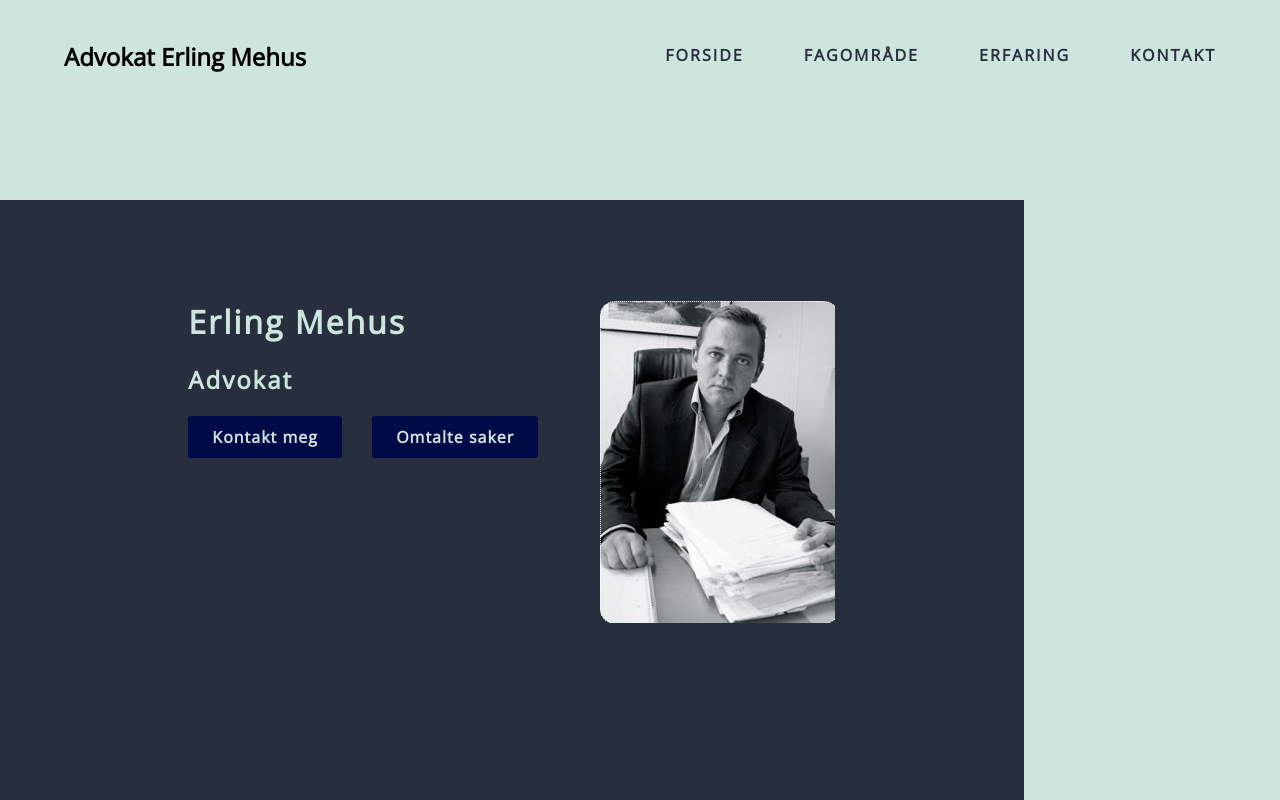
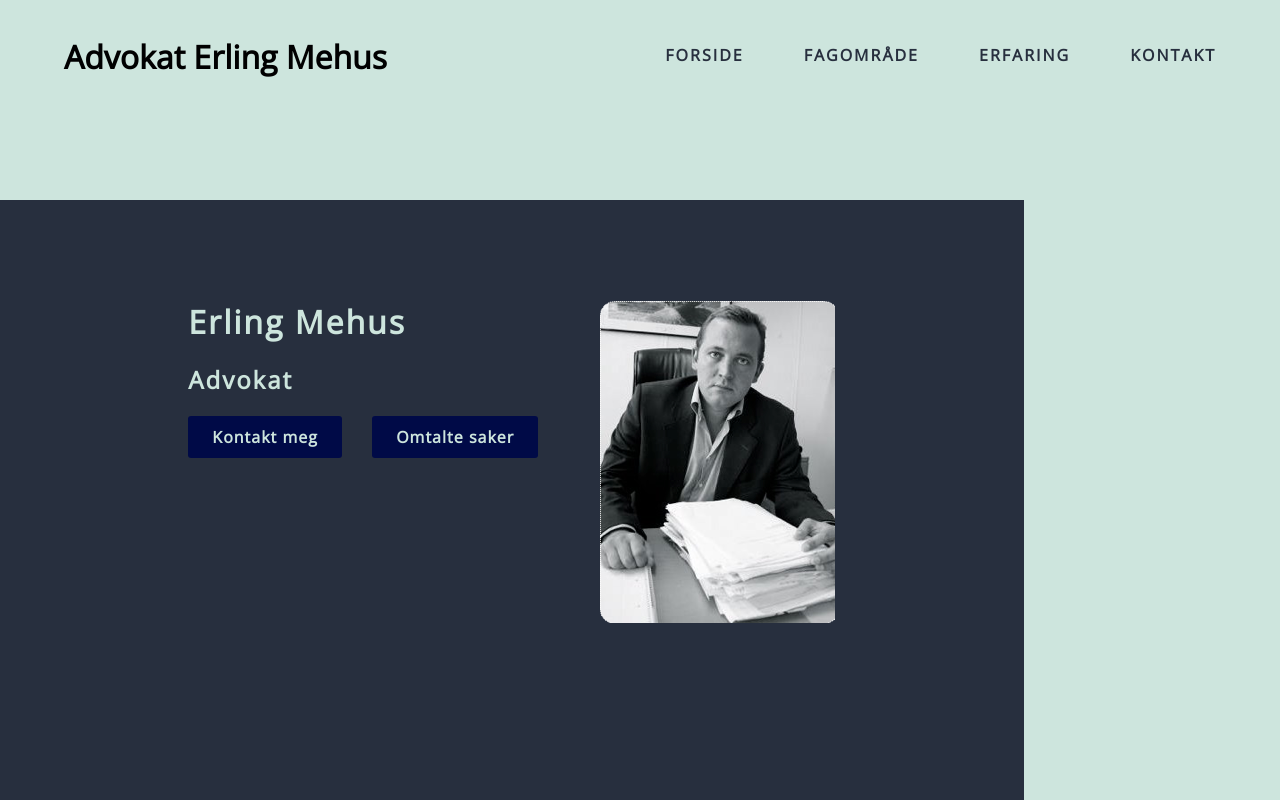
Before and after one commit to maf256/advokatmehus, a Next.js app: page / in a window 1280 px wide. Shown: the top 800 px of the page. Built offline with nearby package versions, Linux system fonts and the light colour scheme.

Commit message:
Fixed Header name

```diff
--- /dev/null
+++ b/components/Footer/Footer.js
@@ -0,0 +1,13 @@
+import React from "react";
+import styled from "styled-components";
+
+export default function Footer() {
+  return <FooterContainer>Footer</FooterContainer>;
+}
+
+
+const FooterContainer = styled.div`
+    width: 100vw;
+    height: 100px;
+    background: #cde5dd;
+`
--- a/components/Header/Header.js
+++ b/components/HomePage/HomePage.js
@@ -3,7 +3,7 @@
 import Image from 'next/image'
 import ImgUrl from '../common/img/Erling_Mehus.png'
 
-export default function Header() {
+export default function HomePage() {
   return <HeaderContainer>
     <Container>
       <TextContainer>
@@ -18,9 +18,8 @@
         <Image
           src= {ImgUrl}
           alt="Erling Mehus"
-          loading="lazy"
+          loading="eager"
           placeholder="blur"
-          objectFit="content"
         />
       </ImgContainer>
     </Container>
@@ -33,7 +32,7 @@
   </HeaderContainer>;
 }
 
-const HeaderContainer = styled.header`
+const HeaderContainer = styled.div`
     background: #cde5dd;
     padding-top: 200px;
 `
@@ -118,7 +117,6 @@
   color: #cde5dd;
   letter-spacing: 2px;
   font-size: 20px;
-
   @media (min-width: 900px) {
     width: 80vw;
     padding: 100px 10%;
@@ -126,7 +124,7 @@
   }
   @media (max-width: 900px) {
     width: 100vw;
-    padding: 50px 10px;
+    padding: 50px 20px;
   }
 
 
--- a/components/Layout.js
+++ b/components/Layout.js
@@ -1,11 +1,12 @@
 import React from "react";
 import Navbar from "./navbar/Navbar";
-import { useState } from "react";
+import Footer from "./Footer/Footer";
 
 export default function Layout({ children }) {
 
   return <>
     <Navbar selectedLanguage= 'nr' />
     {children  }
+    <Footer/>
     </>;
 }
--- a/components/navbar/Navbar.js
+++ b/components/navbar/Navbar.js
@@ -24,7 +24,7 @@
   )
 }
 
-const Nav = styled.nav `
+const Nav = styled.header `
   width: 100%;
   height: 70px;
   display: flex;
--- a/pages/index.js
+++ b/pages/index.js
@@ -1,6 +1,5 @@
 import Head from 'next/head'
-import Header from '../components/Header/Header'
-
+import HomePage from '../components/HomePage/HomePage'
 export default function Home() {
 
   return (
@@ -10,9 +9,7 @@
         <meta name="viewport" content="width=device-width, initial-scale=1" />
         <meta name="description" content="Generated by create next app" />
       </Head>
-      <main>
-      <Header />
-      </main>
+      <HomePage />
     </>
   )
 }
```
